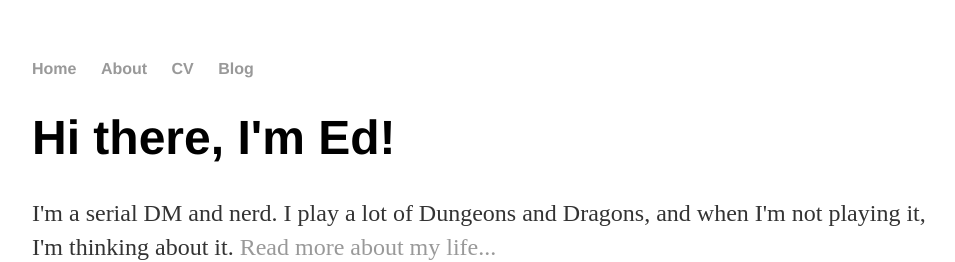
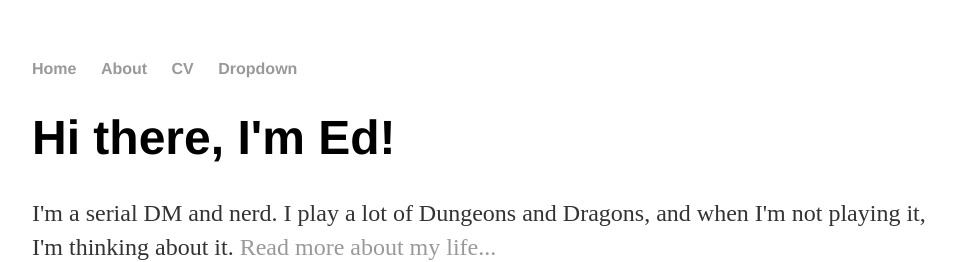
Before and after one commit to OysterBuoy/OysterBuoy.github.io, a Jekyll site: the page built from index.html, in a window 1280 px wide. Shown: the top 262 px of the page, without its empty margins (160-1115 px from the left). Built offline with Jekyll 4.4.1, drawn with Linux system fonts in a browser that asks for light colours.

Commit message:
Adding CSS/script/HTML for dropbutton

```diff
--- a/_layouts/default.html
+++ b/_layouts/default.html
@@ -11,9 +11,37 @@
 	        		<li><a href="/">Home</a></li>
 		        	<li><a href="/about">About</a></li>
 	        		<li><a href="/cv">CV</a></li>
-	        		<li><a href="/blog">Blog</a></li>
+							<li class="dropdown">
+    <a href="javascript:void(0)" class="dropbtn" onclick="myFunction()">Dropdown</a>
+    <div class="dropdown-content" id="myDropdown">
+      <a href="#">Link 1</a>
+      <a href="#">Link 2</a>
+      <a href="#">Link 3</a>
+    </div>
+  </li>
 	    		</ul>
 			</nav>
+			<script>
+/* When the user clicks on the button,
+toggle between hiding and showing the dropdown content */
+function myFunction() {
+    document.getElementById("myDropdown").classList.toggle("show");
+}
+
+// Close the dropdown if the user clicks outside of it
+window.onclick = function(e) {
+  if (!e.target.matches('.dropbtn')) {
+
+    var dropdowns = document.getElementsByClassName("dropdown-content");
+    for (var d = 0; d < dropdowns.length; d++) {
+      var openDropdown = dropdowns[d];
+      if (openDropdown.classList.contains('show')) {
+        openDropdown.classList.remove('show');
+      }
+    }
+  }
+}
+</script>
 			<div class="container">
 
 			{{ content }}
--- a/css/main.css
+++ b/css/main.css
@@ -8,15 +8,15 @@
     list-style: none;
     font-weight: bold;
 }
-nav ul li, footer ul li {
+nav ul li, footer ul li, .dropdown {
     display: inline;
     margin-right: 20px;
 }
-a {
+a, .dropbtn {
     text-decoration: none;
     color: #999;
 }
-a:hover {
+a:hover, .dropbtn .dropdown:hover {
     text-decoration: underline;
 }
 h1 {
@@ -41,3 +41,21 @@
 ul.posts li {
     list-style: none;
 }
+.dropdown-content {
+    display: none;
+    position: absolute;
+    background-color: #f9f9f9;
+    min-width: 160px;
+    box-shadow: 0px 8px 16px 0px rgba(0,0,0,0.2);
+}
+.dropdown-content a {
+    color: black;
+    padding: 12px 16px;
+    text-decoration: none;
+    display: block;
+    text-align: left;
+}
+
+.dropdown-content a:hover {background-color: #f1f1f1}
+
+.show {display:block;}
```
